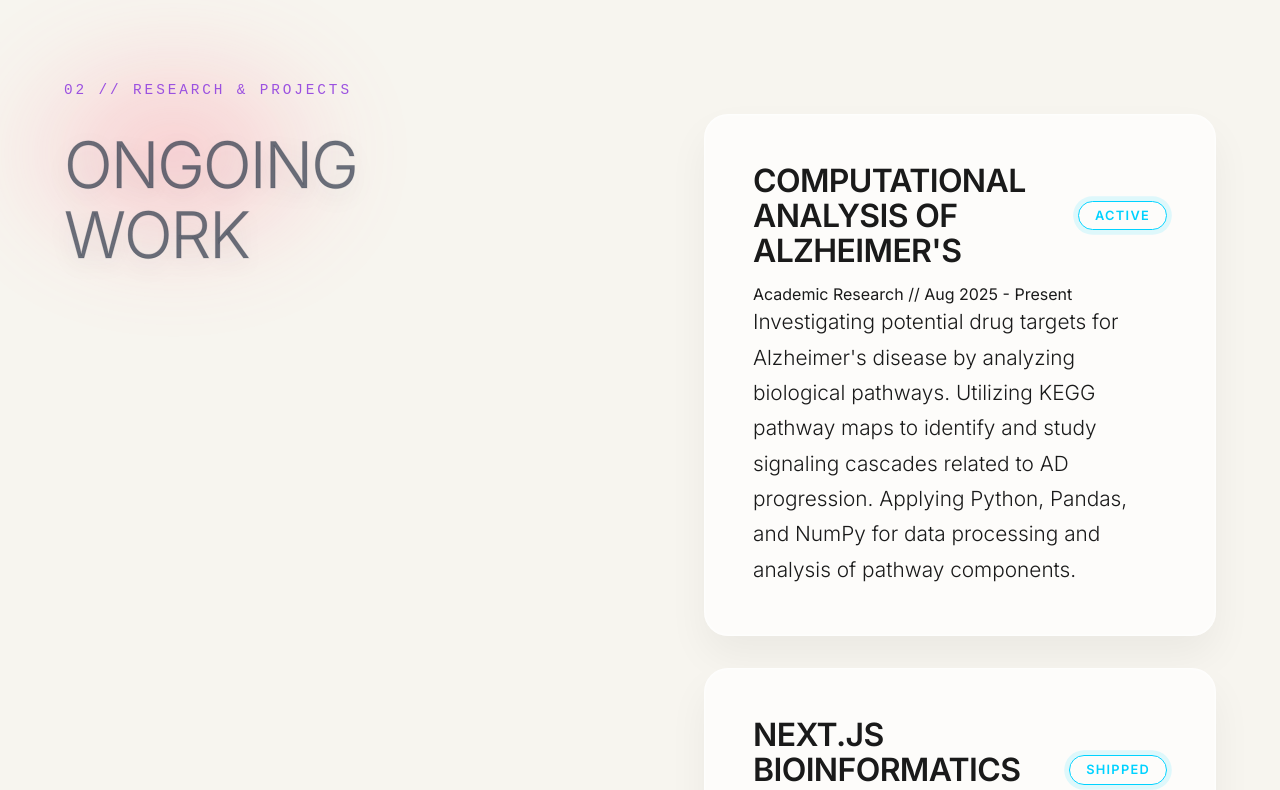
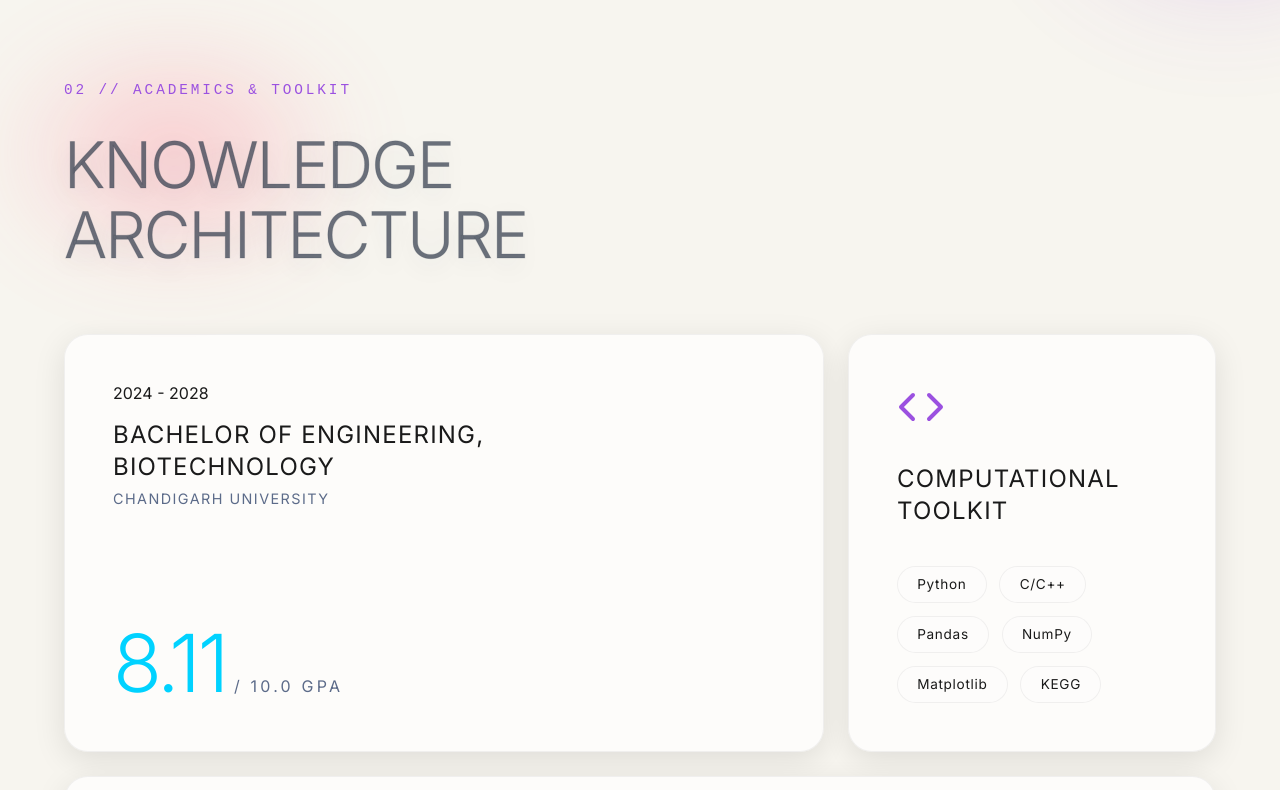
Before and after one commit to devjoti2003/Portfolio, a Next.js app: page / in a window 1280 px wide. Shown: the part 900-1690 px from the top of the page. Built offline with nearby package versions, Linux system fonts and the light colour scheme.

Commit message:
chore: sync latest changes

```diff
--- a/src/app/globals.css
+++ b/src/app/globals.css
@@ -313,27 +313,24 @@ body.dark-mode .glow-heading {
 }
 .bento-card {
   position: relative;
-  background: rgba(255, 255, 255, 0.7);
-  border: 1px solid rgba(255, 255, 255, 0.5);
+  background: var(--bento-bg);
+  border: 1px solid var(--nav-border);
   border-radius: 24px;
   padding: 3rem;
   overflow: hidden;
   display: flex;
   flex-direction: column;
   justify-content: space-between;
-  backdrop-filter: blur(40px) saturate(150%);
-  -webkit-backdrop-filter: blur(40px) saturate(150%);
-  transform: translateZ(0);
-  box-shadow: 0 20px 40px rgba(0,0,0,0.05), inset 0 0 0 1px rgba(255, 255, 255, 0.2);
-  transition: transform 0.4s cubic-bezier(0.16, 1, 0.3, 1), box-shadow 0.4s ease;
-}
-body.dark-mode .bento-card {
-  background: rgba(15, 17, 23, 0);
-  border: 1px solid rgba(255, 255, 255, 0.08);
-  box-shadow: 0 20px 40px rgba(0,0,0,0.4), inset 0 0 0 1px rgba(255, 255, 255, 0.05);
+  backdrop-filter: blur(100px);
+  -webkit-backdrop-filter: blur(100px);
+  -webkit-transform: translate3d(0, 0, 0);
+  transform: translate3d(0, 0, 0);
+  box-shadow: inset 0 0 20px rgba(255, 255, 255, 0.05), 0 8px 32px rgba(0, 0, 0, 0.1);
+  transition: transform 0.4s cubic-bezier(0.16, 1, 0.3, 1), border-color 0.4s ease;
 }
 .bento-card:hover {
   transform: translate3d(0, -5px, 0) scale(1.02);
+  border-color: rgba(155, 81, 224, 0.3);
 }
 .bento-glow {
   position: absolute; top: 0; left: 0; width: 100%; height: 100%;
@@ -371,26 +368,7 @@ body.dark-mode .skill-tag { background: rgba(0, 0, 0, 0.2); }
 .split-left, .split-right { flex: 1; display: flex; flex-direction: column; justify-content: space-between; }
 .split-right { border-left: 1px solid var(--nav-border); padding-left: 3rem; }
 /* Projects */
-.project-card {
-  position: relative;
-  background: rgba(255, 255, 255, 0.7);
-  border: 1px solid rgba(255, 255, 255, 0.5);
-  border-radius: 24px;
-  padding: 3rem;
-  backdrop-filter: blur(40px) saturate(150%);
-  -webkit-backdrop-filter: blur(40px) saturate(150%);
-  transform: translateZ(0);
-  box-shadow: 0 20px 40px rgba(0,0,0,0.05), inset 0 0 0 1px rgba(255, 255, 255, 0.2);
-  transition: transform 0.4s cubic-bezier(0.16, 1, 0.3, 1), box-shadow 0.4s ease;
-}
-body.dark-mode .project-card {
-  background: rgba(15, 17, 23, 0);
-  border: 1px solid rgba(255, 255, 255, 0.08);
-  box-shadow: 0 20px 40px rgba(0,0,0,0.4), inset 0 0 0 1px rgba(255, 255, 255, 0.05);
-}
-.project-card:hover {
-  transform: translate3d(0, -5px, 0) scale(1.02);
-}
+.project-card { border-top: 1px solid rgba(0,0,0,0.1); padding-top: 2rem; }
 .project-header { display: flex; justify-content: space-between; align-items: center; margin-bottom: 1rem; }
 .project-header h4 { font-size: 2rem; font-weight: 600; line-height: 1.1; letter-spacing: -0.02em; max-width: 80%;}
 .status-pill { border: 1px solid var(--pastel-cyan); color: var(--pastel-cyan); padding: 0.4rem 1rem; border-radius: 50px; font-size: 0.8rem; font-weight: 600; letter-spacing: 0.1em; }
@@ -407,28 +385,25 @@ body.dark-mode .project-card {
 }
 .blog-tile {
   position: relative;
-  background: rgba(255, 255, 255, 0.85);
-  border: 1px solid rgba(255, 255, 255, 0.5);
-  border-radius: 24px;
+  background: var(--bento-bg);
+  border: 1px solid var(--nav-border);
+  border-radius: 16px;
   padding: 3rem;
   overflow: hidden;
   display: flex;
   flex-direction: column;
-  backdrop-filter: blur(40px) saturate(150%);
-  -webkit-backdrop-filter: blur(40px) saturate(150%);
-  transform: translateZ(0);
-  box-shadow: 0 20px 40px rgba(0,0,0,0.05), inset 0 0 0 1px rgba(255, 255, 255, 0.2);
-  transition: transform 0.4s cubic-bezier(0.16, 1, 0.3, 1), box-shadow 0.4s ease;
-  cursor: none;
+  backdrop-filter: blur(100px);
+  -webkit-backdrop-filter: blur(100px);
+  -webkit-transform: translate3d(0, 0, 0);
+  transform: translate3d(0, 0, 0);
+  box-shadow: inset 0 0 20px rgba(255, 255, 255, 0.05), 0 8px 32px rgba(0, 0, 0, 0.1);
+  transition: transform 0.4s cubic-bezier(0.16, 1, 0.3, 1), border-color 0.4s ease;
+  cursor: none; /* Let custom cursor handle it */
   text-decoration: none;
-}
-body.dark-mode .blog-tile {
-  background: rgba(15, 17, 23, 0);
-  border: 1px solid rgba(255, 255, 255, 0.08);
-  box-shadow: 0 20px 40px rgba(0,0,0,0.4), inset 0 0 0 1px rgba(255, 255, 255, 0.05);
 }
 .blog-tile:hover {
   transform: translate3d(0, -10px, 0) scale(1.02);
+  border-color: var(--pastel-cyan);
 }
 .blog-glow {
   position: absolute; top: 0; left: 0; width: 100%; height: 100%;
@@ -704,7 +679,7 @@ body.dark-mode .theme-toggle .moon-icon { display: block; }
 
 .reading-canvas {
   width: 100%; max-width: 850px;
-  background: rgba(255, 255, 255, 0.85);
+  background: rgba(255, 255, 255, 0.6);
   backdrop-filter: blur(40px) saturate(150%);
   -webkit-backdrop-filter: blur(40px) saturate(150%);
   position: relative;
@@ -716,7 +691,7 @@ body.dark-mode .theme-toggle .moon-icon { display: block; }
   box-shadow: 0 30px 60px rgba(0,0,0,0.08), inset 0 0 0 1px rgba(255, 255, 255, 0.2);
 }
 body.dark-mode .reading-canvas {
-  background: rgba(15, 17, 23, 0);
+  background: rgba(15, 17, 23, 0.6);
   border: 1px solid rgba(255, 255, 255, 0.08);
   box-shadow: 0 30px 60px rgba(0,0,0,0.5), inset 0 0 0 1px rgba(255, 255, 255, 0.05);
 }
--- a/src/app/page.js
+++ b/src/app/page.js
@@ -13,6 +13,7 @@ export default function Home() {
       {/* HERO */}
       <section className="posh-section hero" id="hero">
         <div className="ambient-glow glow-top-left"></div>
+        <div className="ambient-glow glow-bottom-right"></div>
         <div className="posh-container">
           <div className="hero-wrapper">
             <p className="mono-sub">01 // IDENTITY</p>
@@ -32,52 +33,12 @@ export default function Home() {
         </div>
       </section>
 
-      {/* RESEARCH & PROJECTS */}
-      <section className="posh-section" id="research-projects">
-        <div className="posh-container">
-          <div className="posh-row">
-            <div className="posh-left">
-              <div className="ambient-glow glow-heading"></div>
-              <p className="mono-sub">02 // RESEARCH & PROJECTS</p>
-              <h2 className="massive-heading">ONGOING<br/>WORK</h2>
-            </div>
-            <div className="posh-right">
-              {/* Project 1 */}
-              <div className="project-card" style={{ marginBottom: '2rem' }}>
-                <div className="project-header">
-                  <h4>COMPUTATIONAL ANALYSIS OF ALZHEIMER&apos;S</h4>
-                  <span className="status-pill">ACTIVE</span>
-                </div>
-                <p className="ed-meta">Academic Research // Aug 2025 - Present</p>
-                <p className="project-desc">
-                  Investigating potential drug targets for Alzheimer&apos;s disease by analyzing biological pathways.
-                  Utilizing KEGG pathway maps to identify and study signaling cascades related to AD progression.
-                  Applying Python, Pandas, and NumPy for data processing and analysis of pathway components.
-                </p>
-              </div>
-
-              {/* Project 2 */}
-              <div className="project-card">
-                <div className="project-header">
-                  <h4>NEXT.JS BIOINFORMATICS PORTFOLIO</h4>
-                  <span className="status-pill" style={{ borderColor: 'var(--pastel-cyan)', color: 'var(--pastel-cyan)', boxShadow: '0 0 10px rgba(0, 210, 255, 0.2)' }}>SHIPPED</span>
-                </div>
-                <p className="ed-meta">Full Stack Development // June 2026</p>
-                <p className="project-desc">
-                  Designed and developed a highly interactive, physics-driven portfolio using Next.js, GSAP ScrollTrigger, and Three.js WebGL. Implemented a custom Markdown CMS for blogging.
-                </p>
-              </div>
-            </div>
-          </div>
-        </div>
-      </section>
-
       {/* ACADEMICS & TOOLKIT BENTO GRID */}
       <section className="posh-section" id="academics">
         <div className="posh-container">
           <div className="section-header">
             <div className="ambient-glow glow-heading"></div>
-            <p className="mono-sub">03 // ACADEMICS & TOOLKIT</p>
+            <p className="mono-sub">02 // ACADEMICS & TOOLKIT</p>
             <h2 className="massive-heading">KNOWLEDGE<br/>ARCHITECTURE</h2>
           </div>
 
@@ -145,12 +106,64 @@ export default function Home() {
         </div>
       </section>
 
+      {/* PROJECTS */}
+      <section className="posh-section" id="projects">
+        <div className="posh-container">
+          <div className="posh-row">
+            <div className="posh-left">
+              <div className="ambient-glow glow-heading"></div>
+              <p className="mono-sub">03 // RESEARCH</p>
+              <h2 className="massive-heading">ONGOING<br/>PROJECTS</h2>
+            </div>
+            <div className="posh-right">
+              <div className="project-card">
+                <div className="project-header">
+                  <h4>COMPUTATIONAL ANALYSIS OF ALZHEIMER&apos;S</h4>
+                  <span className="status-pill">ACTIVE</span>
+                </div>
+                <p className="ed-meta">Academic Project // Aug 2025 - Present</p>
+                <p className="project-desc">
+                  Investigating potential drug targets for Alzheimer&apos;s disease by analyzing biological pathways.
+                  Utilizing KEGG pathway maps to identify and study signaling cascades related to AD progression.
+                  Applying Python, Pandas, and NumPy for data processing and analysis of pathway components.
+                </p>
+              </div>
+            </div>
+          </div>
+        </div>
+      </section>
+
+      {/* PROJECTS */}
+      <section className="posh-section" id="coding-projects">
+        <div className="posh-container">
+          <div className="posh-row">
+            <div className="posh-left">
+              <div className="ambient-glow glow-heading"></div>
+              <p className="mono-sub">04 // DEVELOPMENT</p>
+              <h2 className="massive-heading">CODING<br/>PROJECTS</h2>
+            </div>
+            <div className="posh-right">
+              <div className="project-card">
+                <div className="project-header">
+                  <h4>NEXT.JS BIOINFORMATICS PORTFOLIO</h4>
+                  <span className="status-pill" style={{ borderColor: 'var(--pastel-cyan)', color: 'var(--pastel-cyan)', boxShadow: '0 0 10px rgba(0, 210, 255, 0.2)' }}>SHIPPED</span>
+                </div>
+                <p className="ed-meta">Full Stack // June 2026</p>
+                <p className="project-desc">
+                  Designed and developed a highly interactive, physics-driven portfolio using Next.js, GSAP ScrollTrigger, and Three.js WebGL. Implemented a custom Markdown CMS for blogging.
+                </p>
+              </div>
+            </div>
+          </div>
+        </div>
+      </section>
+
       {/* BLOG */}
       <section className="posh-section" id="blog">
         <div className="posh-container">
           <div className="section-header">
             <div className="ambient-glow glow-heading"></div>
-            <p className="mono-sub">04 // WRITINGS</p>
+            <p className="mono-sub">05 // WRITINGS</p>
             <h2 className="massive-heading">INSIGHTS &<br/>BLOG</h2>
           </div>
 
--- a/src/components/Navbar.js
+++ b/src/components/Navbar.js
@@ -101,8 +101,9 @@ export default function Navbar() {
           </div>
           <div className="nav-links">
             <Link href="/#hero">IDENTITY</Link>
-            <Link href="/#research-projects">RESEARCH & PROJECTS</Link>
             <Link href="/#academics">ACADEMICS & SKILLS</Link>
+            <Link href="/#projects">RESEARCH</Link>
+            <Link href="/#coding-projects">PROJECTS</Link>
             <Link href="/blog">BLOG</Link>
             <Link href="/#contact" className="nav-cta">CONNECT</Link>
             <button id="theme-toggle" className="theme-toggle" onClick={toggleTheme}>
@@ -119,9 +120,10 @@ export default function Navbar() {
       {pathname === '/' && (
         <aside className="vertical-nav">
           <Link href="#hero" className="nav-dot" data-target="hero"><span className="nav-label">01 // Identity</span></Link>
-          <Link href="#research-projects" className="nav-dot" data-target="research-projects"><span className="nav-label">02 // Research & Projects</span></Link>
-          <Link href="#academics" className="nav-dot" data-target="academics"><span className="nav-label">03 // Academics & Skills</span></Link>
-          <Link href="/blog" className="nav-dot" data-target="blog"><span className="nav-label">04 // Blog</span></Link>
+          <Link href="#academics" className="nav-dot" data-target="academics"><span className="nav-label">02 // Academics</span></Link>
+          <Link href="#projects" className="nav-dot" data-target="projects"><span className="nav-label">03 // Research</span></Link>
+          <Link href="#coding-projects" className="nav-dot" data-target="coding-projects"><span className="nav-label">04 // Projects</span></Link>
+          <Link href="/blog" className="nav-dot" data-target="blog"><span className="nav-label">05 // Blog</span></Link>
         </aside>
       )}
     </>
```
